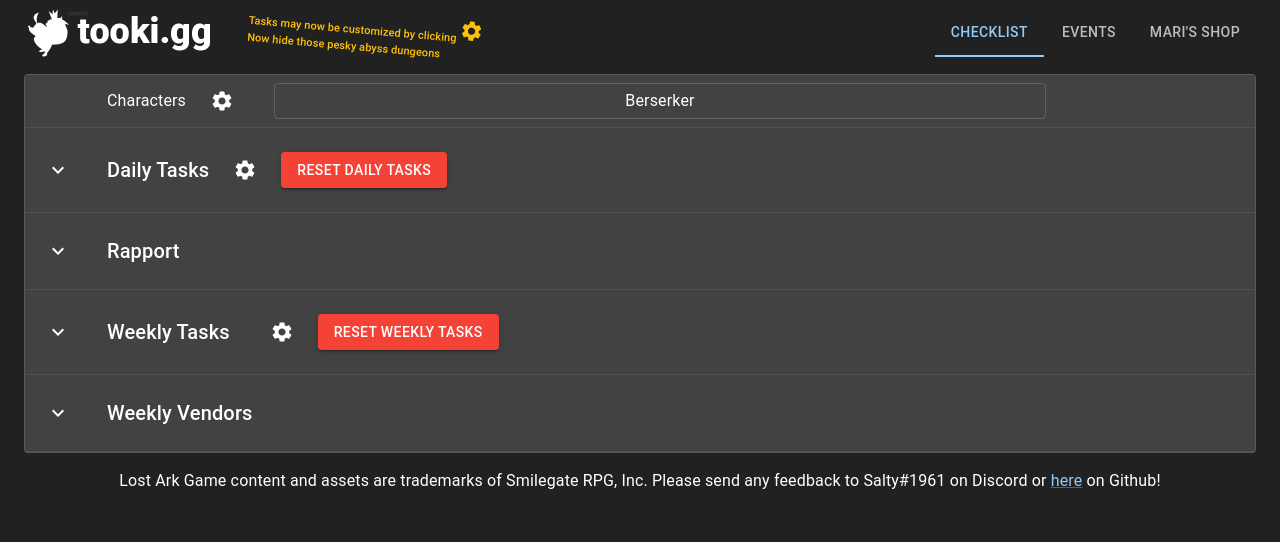
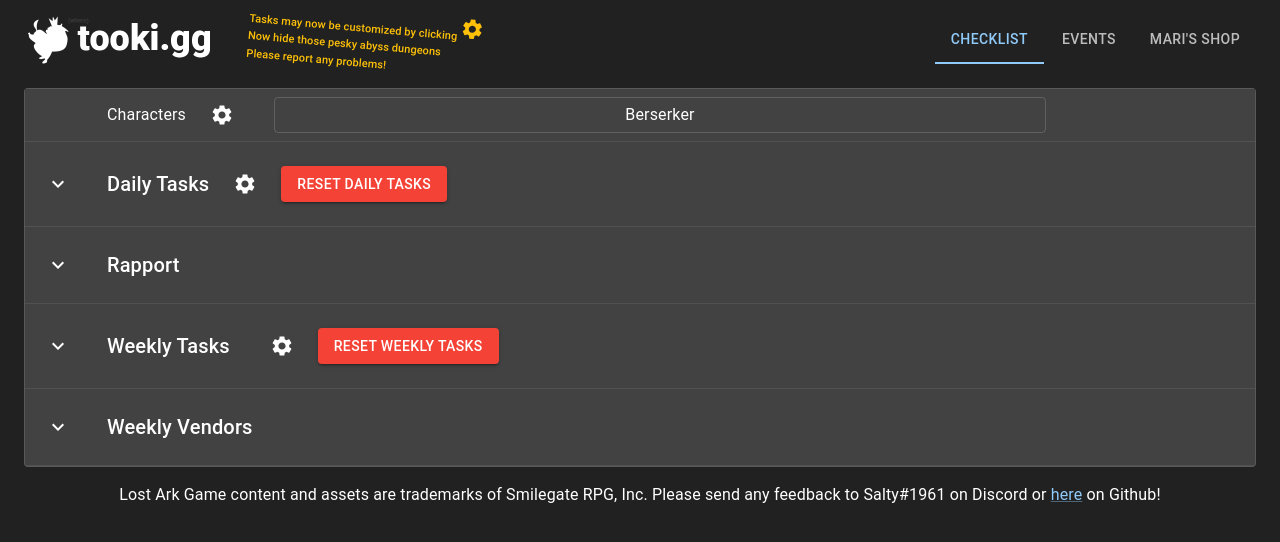
Before and after one commit to datmeal/tooki.gg-lostarkchecklist, a React (Create React App) app: page / in a window 1280 px wide. Shown: the top 542 px of the page. Built offline with nearby package versions, Linux system fonts and the light colour scheme.

Commit message:
updated message again

```diff
--- a/src/App.js
+++ b/src/App.js
@@ -1614,6 +1614,8 @@
                 Tasks may now be customized by clicking <SettingsIcon />
                 <br />
                 Now hide those pesky abyss dungeons
+                <br />
+                Please report any problems!
               </Typography>
             </Box>
           </Grid>
```
